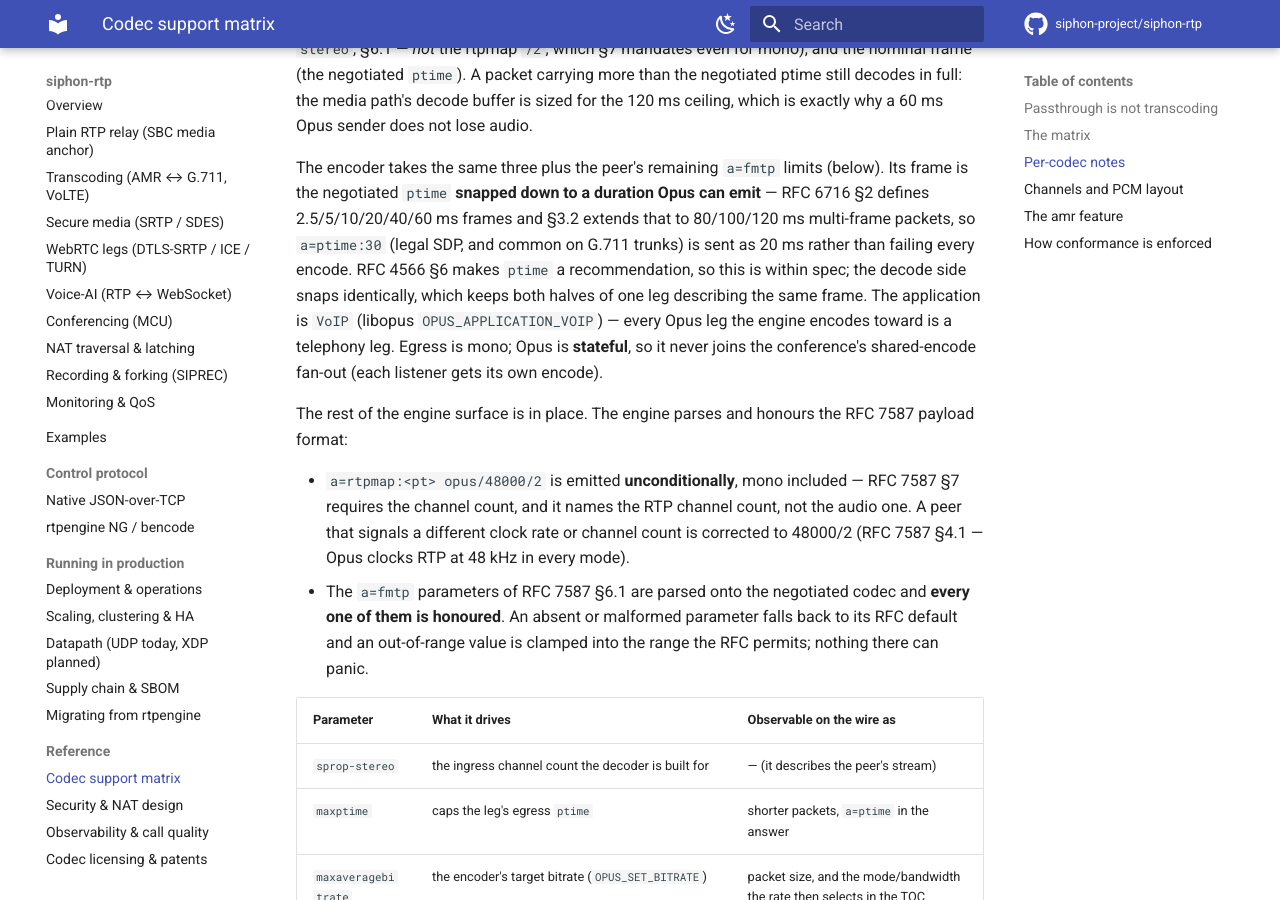
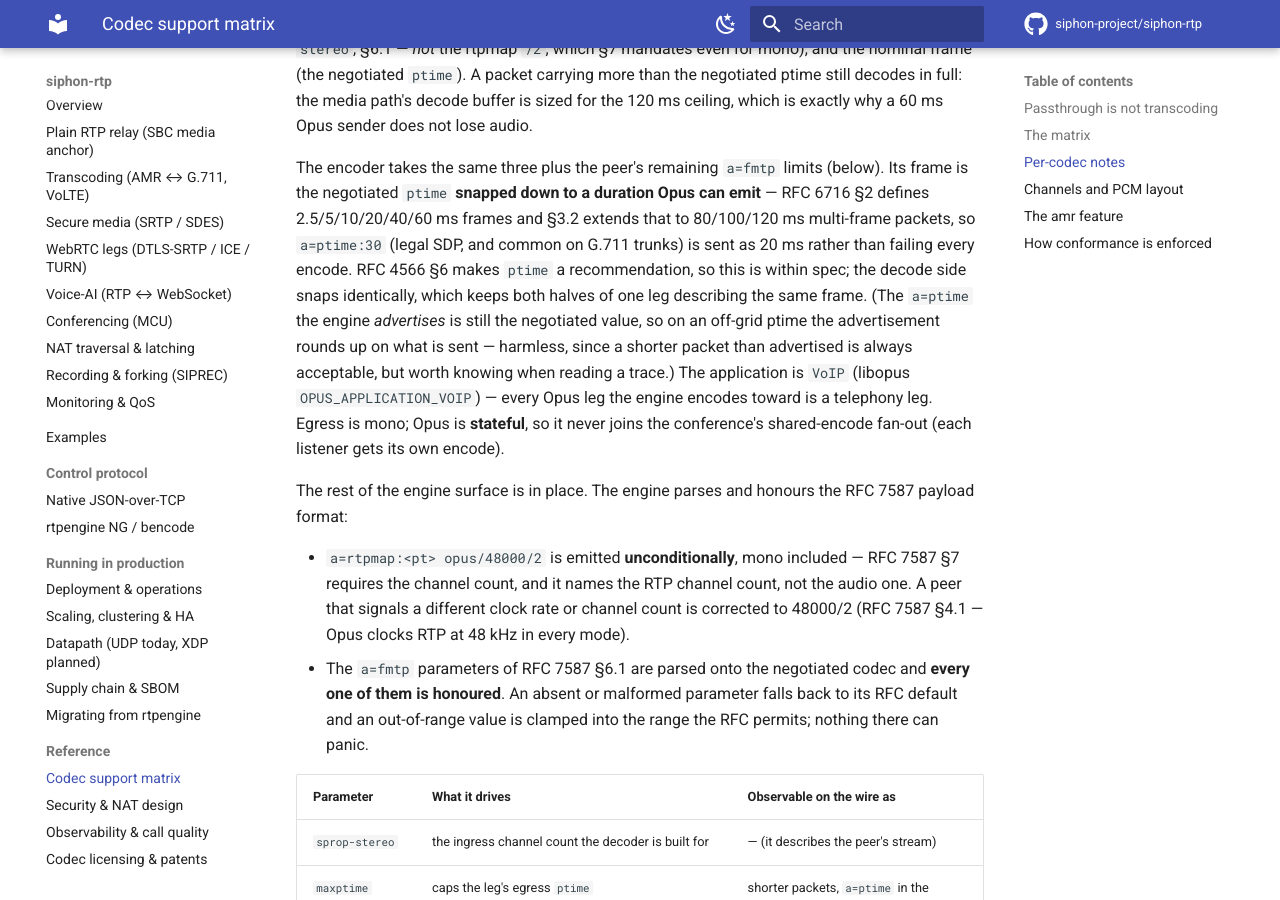
Before and after one commit to siphon-project/siphon-rtp, an MkDocs documentation site: the page built from docs/codecs.md, in a window 1280 px wide and 900 px high, scrolled down 3304 px. Built offline with MkDocs 1.6.1 and Material for MkDocs 9.7.7, drawn with Linux system fonts in a browser that asks for light colours; comment, search, counter and statistics services are not loaded.

Commit message:
docs(codecs): note that the advertised a=ptime keeps the negotiated value while an off-grid one is sent at the shorter duration opus can emit, so a trace reads consistently

```diff
--- a/docs/codecs.md
+++ b/docs/codecs.md
@@ -104,7 +104,10 @@ defines 2.5/5/10/20/40/60 ms frames and §3.2 extends that to 80/100/120 ms mult
 packets, so `a=ptime:30` (legal SDP, and common on G.711 trunks) is sent as 20 ms rather
 than failing every encode. RFC 4566 §6 makes `ptime` a recommendation, so this is within
 spec; the decode side snaps identically, which keeps both halves of one leg describing the
-same frame. The application is `VoIP` (libopus `OPUS_APPLICATION_VOIP`) — every Opus leg the
+same frame. (The `a=ptime` the engine *advertises* is still the negotiated value, so on an
+off-grid ptime the advertisement rounds up on what is sent — harmless, since a shorter
+packet than advertised is always acceptable, but worth knowing when reading a trace.)
+The application is `VoIP` (libopus `OPUS_APPLICATION_VOIP`) — every Opus leg the
 engine encodes toward is a telephony leg. Egress is mono; Opus is **stateful**, so it never
 joins the conference's shared-encode fan-out (each listener gets its own encode).
 
```
